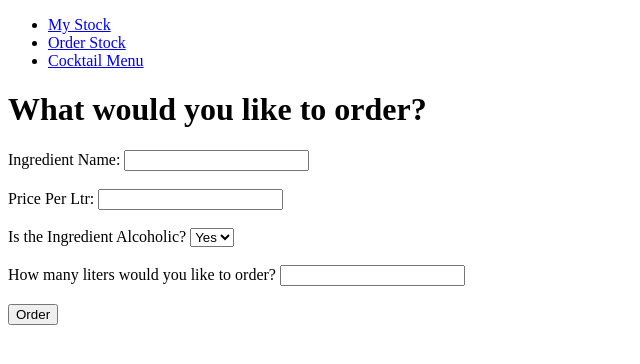
After one commit to IanTennyson/cocktail_bar, a Sinatra app: template views/ingredients/new.erb in a window 1280 px wide. The commit adds this page. Shown: the top 364 px of the page, without its empty margins (0-640 px from the left). Run offline with Sinatra, Linux system fonts and the light colour scheme; the template is opened without the code that fills it, so the values that code supplies are empty; parts of the project's set-up code (start-up, migrations or seed data) failed here and were passed over.

Commit message:
added a page to add new ingredients

```diff
--- /dev/null
+++ b/views/ingredients/new.erb
@@ -0,0 +1,41 @@
+<h1>What would you like to order?</h1>
+
+<form action="/ingredients" method="post">
+
+<label for="name">Ingredient Name: </label>
+<input type="name" type="text" name="name">
+
+<br/>
+<br/>
+
+<label for="price_per_ltr">Price Per Ltr: </label>
+<input type="price_per_ltr" type="number" name="price_per_ltr">
+
+<br/>
+<br/>
+
+<label for="is_alcoholic">Is the Ingredient Alcoholic?</label>
+<select id="is_alcoholic" name="is_alcoholic">
+<option value="t">Yes</option>
+<option value="f">No</option>
+</select>
+
+<br/>
+<br/>
+
+<label for="quantity">How many liters would you like to order?</label>
+<input id="quantity" type="number" name="quantity">
+
+<br/>
+<br/>
+
+
+
+
+
+
+
+
+
+<input class="btn btn--action" type='submit' value="Order">
+</form>
```
Also changed, not shown: views/ingredients/index.erb (+6 -6 lines).
